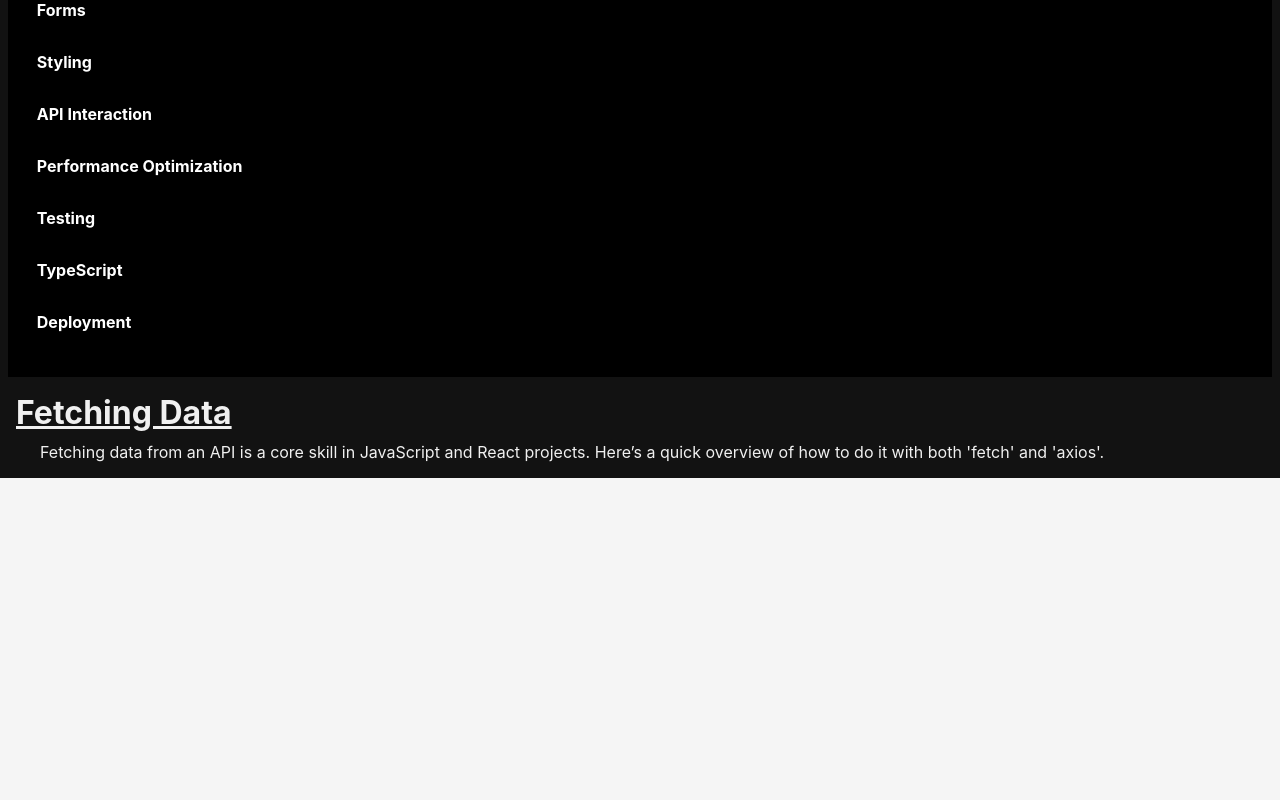
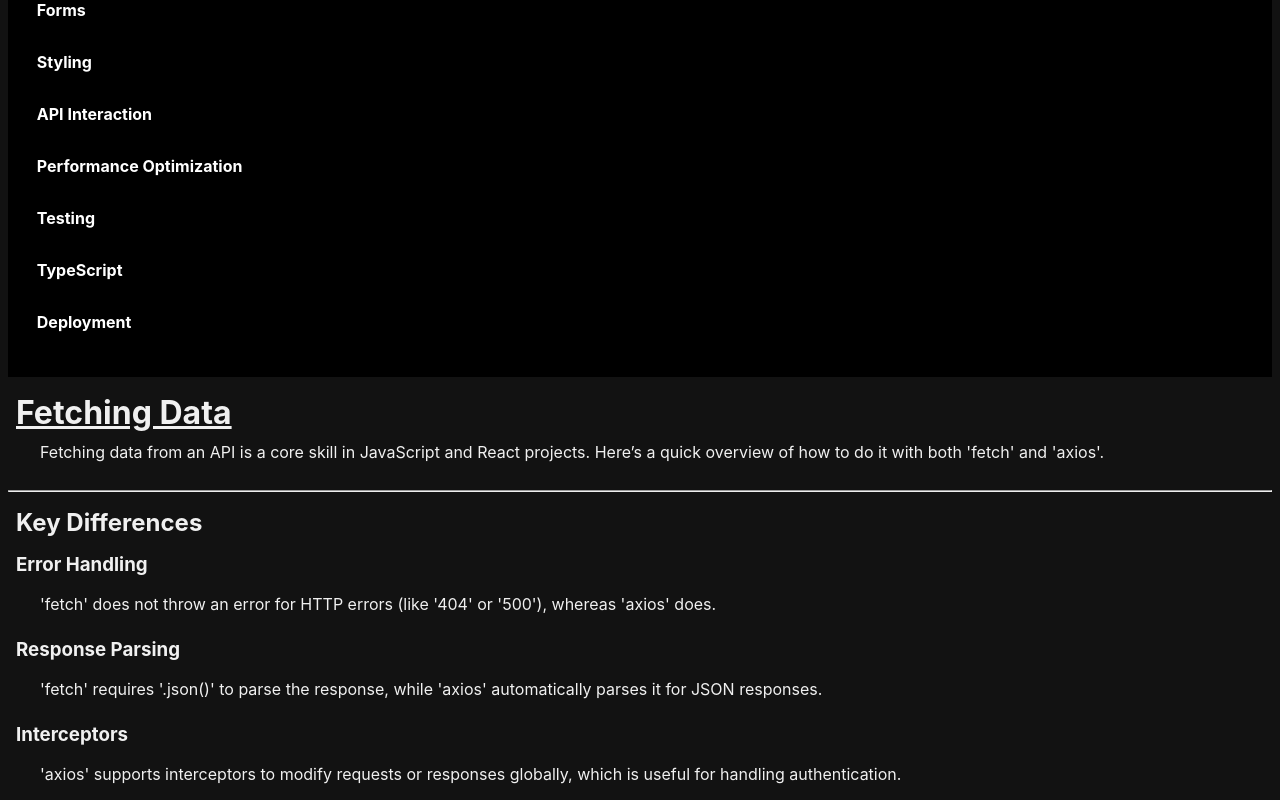
Before and after one commit to rees-kyle/react_showcase, a React (Create React App) app in the folder project/: page /react_showcase/fetching-data in a window 1280 px wide. Shown: the part 442-1242 px from the top of the page. Before the commit the page ends 920 px from the top, so only its background shows below. Built offline with nearby package versions, Linux system fonts and the light colour scheme.

Commit message:
Add KeyDifferences component
- Added component file.
- Added to index in components folder.
- Imported and added component to page.

```diff
--- /dev/null
+++ b/project/src/components/api_interaction/fetching_data/KeyDifferences.js
@@ -0,0 +1,19 @@
+const KeyDifferences = () => {
+    return (
+        <div>
+            <br/>
+            <hr/>
+            <h2>Key Differences</h2>
+            <h3>Error Handling</h3>
+            <p>'fetch' does not throw an error for HTTP errors (like '404' or '500'), whereas 'axios' does.</p>
+
+            <h3>Response Parsing</h3>
+            <p>'fetch' requires '.json()' to parse the response, while 'axios' automatically parses it for JSON responses.</p>
+
+            <h3>Interceptors</h3>
+            <p>'axios' supports interceptors to modify requests or responses globally, which is useful for handling authentication.</p>
+        </div>
+    );
+};
+
+export default KeyDifferences;
--- a/project/src/components/api_interaction/fetching_data/index.js
+++ b/project/src/components/api_interaction/fetching_data/index.js
@@ -1 +1,2 @@
 export { default as FetchingData } from './FetchingData';
+export { default as KeyDifferences } from './KeyDifferences';
--- a/project/src/pages/api_interaction/FetchingDataPage.js
+++ b/project/src/pages/api_interaction/FetchingDataPage.js
@@ -1,11 +1,13 @@
 import {
-  FetchingData
+  FetchingData,
+  KeyDifferences
 } from '../../components/api_interaction/fetching_data';
 
 const FetchingDataPage = () => {
   return (
     <>
       <FetchingData />
+      <KeyDifferences />
     </>
   );
 };
```
